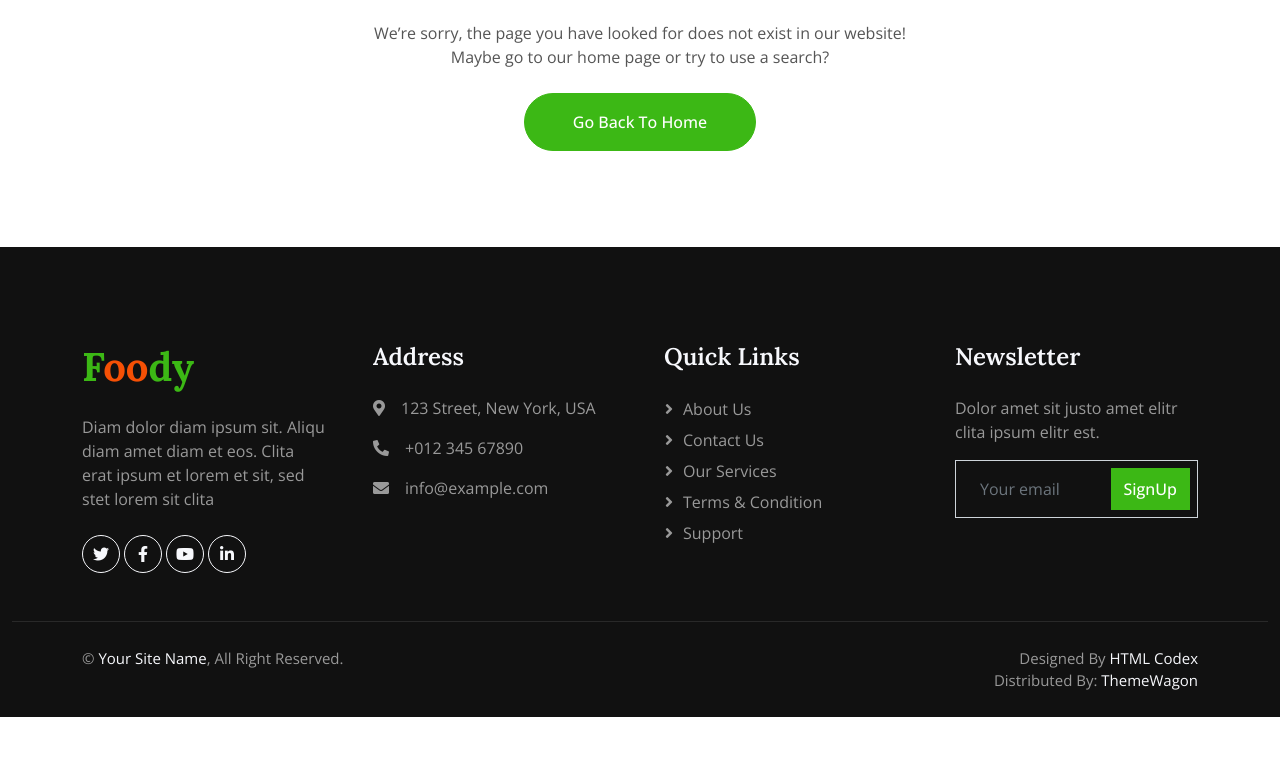
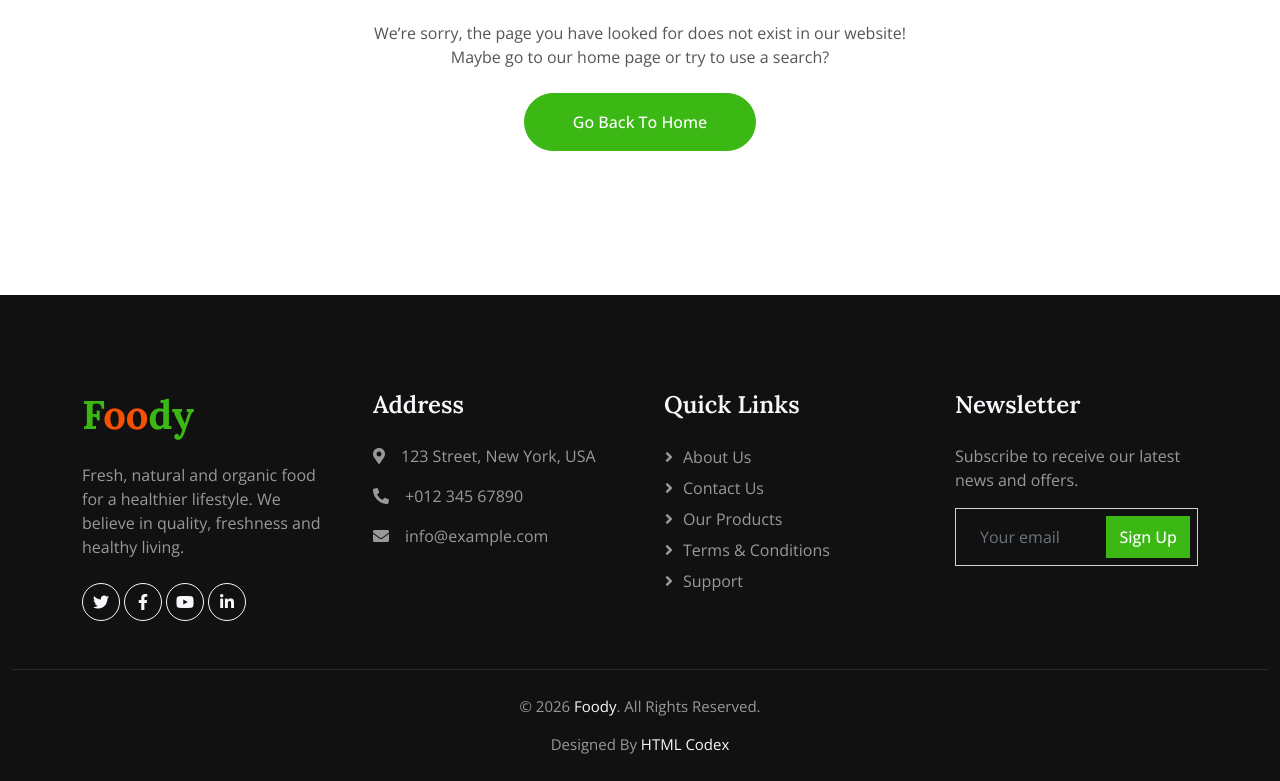
Before and after one commit to OLaabudahi/Foody, a plain HTML site: page 404.html in a window 1280 px wide. Shown: the part 752-1533 px from the top of the page. Before the commit the page ends 1469 px from the top, so only its background shows below. Drawn offline with nearby package versions, Linux system fonts and the light colour scheme.

Commit message:
Update 404.html

```diff
--- a/404.html
+++ b/404.html
@@ -128,60 +128,92 @@
     <!-- 404 End -->
 
 
+
     <!-- Footer Start -->
-    <div class="container-fluid bg-dark footer pt-5 wow fadeIn" data-wow-delay="0.1s">
+    <div class="container-fluid bg-dark footer mt-5 pt-5 wow fadeIn" data-wow-delay="0.1s">
         <div class="container py-5">
             <div class="row g-5">
+
                 <div class="col-lg-3 col-md-6">
-                    <h1 class="fw-bold text-primary mb-4">F<span class="text-secondary">oo</span>dy</h1>
-                    <p>Diam dolor diam ipsum sit. Aliqu diam amet diam et eos. Clita erat ipsum et lorem et sit, sed stet lorem sit clita</p>
+                    <h1 class="fw-bold text-primary mb-4">
+                        F<span class="text-secondary">oo</span>dy
+                    </h1>
+                    <p>
+                        Fresh, natural and organic food for a healthier lifestyle.
+                        We believe in quality, freshness and healthy living.
+                    </p>
                     <div class="d-flex pt-2">
-                        <a class="btn btn-square btn-outline-light rounded-circle me-1" href=""><i class="fab fa-twitter"></i></a>
-                        <a class="btn btn-square btn-outline-light rounded-circle me-1" href=""><i class="fab fa-facebook-f"></i></a>
-                        <a class="btn btn-square btn-outline-light rounded-circle me-1" href=""><i class="fab fa-youtube"></i></a>
-                        <a class="btn btn-square btn-outline-light rounded-circle me-0" href=""><i class="fab fa-linkedin-in"></i></a>
+                        <a class="btn btn-square btn-outline-light rounded-circle me-1" href="#">
+                            <i class="fab fa-twitter"></i>
+                        </a>
+                        <a class="btn btn-square btn-outline-light rounded-circle me-1" href="#">
+                            <i class="fab fa-facebook-f"></i>
+                        </a>
+                        <a class="btn btn-square btn-outline-light rounded-circle me-1" href="#">
+                            <i class="fab fa-youtube"></i>
+                        </a>
+                        <a class="btn btn-square btn-outline-light rounded-circle me-0" href="#">
+                            <i class="fab fa-linkedin-in"></i>
+                        </a>
                     </div>
                 </div>
+
                 <div class="col-lg-3 col-md-6">
                     <h4 class="text-light mb-4">Address</h4>
                     <p><i class="fa fa-map-marker-alt me-3"></i>123 Street, New York, USA</p>
                     <p><i class="fa fa-phone-alt me-3"></i>+012 345 67890</p>
                     <p><i class="fa fa-envelope me-3"></i>info@example.com</p>
                 </div>
+
                 <div class="col-lg-3 col-md-6">
                     <h4 class="text-light mb-4">Quick Links</h4>
-                    <a class="btn btn-link" href="">About Us</a>
-                    <a class="btn btn-link" href="">Contact Us</a>
-                    <a class="btn btn-link" href="">Our Services</a>
-                    <a class="btn btn-link" href="">Terms & Condition</a>
-                    <a class="btn btn-link" href="">Support</a>
+                    <a class="btn btn-link" href="about.html">About Us</a>
+                    <a class="btn btn-link" href="contact.html">Contact Us</a>
+                    <a class="btn btn-link" href="product.html">Our Products</a>
+                    <a class="btn btn-link" href="#">Terms & Conditions</a>
+                    <a class="btn btn-link" href="#">Support</a>
                 </div>
+
                 <div class="col-lg-3 col-md-6">
                     <h4 class="text-light mb-4">Newsletter</h4>
-                    <p>Dolor amet sit justo amet elitr clita ipsum elitr est.</p>
+                    <p>Subscribe to receive our latest news and offers.</p>
                     <div class="position-relative mx-auto" style="max-width: 400px;">
-                        <input class="form-control bg-transparent w-100 py-3 ps-4 pe-5" type="text" placeholder="Your email">
-                        <button type="button" class="btn btn-primary py-2 position-absolute top-0 end-0 mt-2 me-2">SignUp</button>
+                        <input class="form-control bg-transparent w-100 py-3 ps-4 pe-5"
+                               type="email" placeholder="Your email">
+                        <button type="button"
+                                class="btn btn-primary py-2 position-absolute top-0 end-0 mt-2 me-2">
+                            Sign Up
+                        </button>
+                    </div>
+                </div>
+
+            </div>
+        </div>
+
+        <!-- Copyright Start -->
+        <div class="container-fluid copyright">
+            <div class="container">
+                <div class="row">
+                    <div class="col-12 text-center mb-3">
+                        &copy; 2026
+                        <a href="#">Foody</a>.
+                        All Rights Reserved.
+                    </div>
+
+                    <div class="col-12 text-center">
+                        Designed By
+                        <a href="https://htmlcodex.com" target="_blank" rel="noopener">
+                            HTML Codex
+                        </a>
                     </div>
                 </div>
             </div>
         </div>
-        <div class="container-fluid copyright">
-            <div class="container">
-                <div class="row">
-                    <div class="col-md-6 text-center text-md-start mb-3 mb-md-0">
-                        &copy; <a href="#">Your Site Name</a>, All Right Reserved.
-                    </div>
-                    <div class="col-md-6 text-center text-md-end">
-                        <!--/*** This template is free as long as you keep the footer author’s credit link/attribution link/backlink. If you'd like to use the template without the footer author’s credit link/attribution link/backlink, you can purchase the Credit Removal License from "https://htmlcodex.com/credit-removal". Thank you for your support. ***/-->
-                        Designed By <a href="https://htmlcodex.com">HTML Codex</a>
-                        <br>Distributed By: <a href="https://themewagon.com" target="_blank">ThemeWagon</a>
-                    </div>
-                </div>
-            </div>
-        </div>
+        <!-- Copyright End -->
+
     </div>
     <!-- Footer End -->
+
 
 
     <!-- Back to Top -->
```
